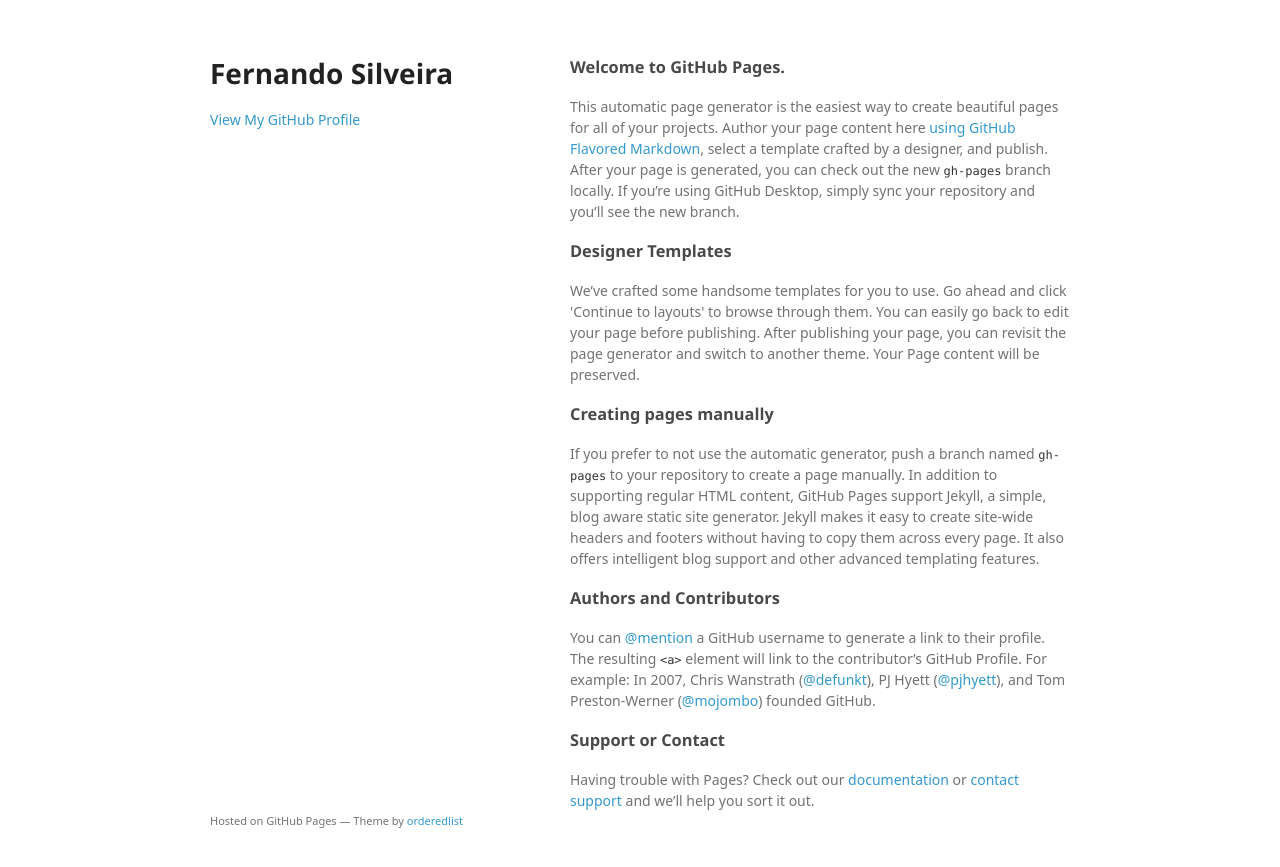
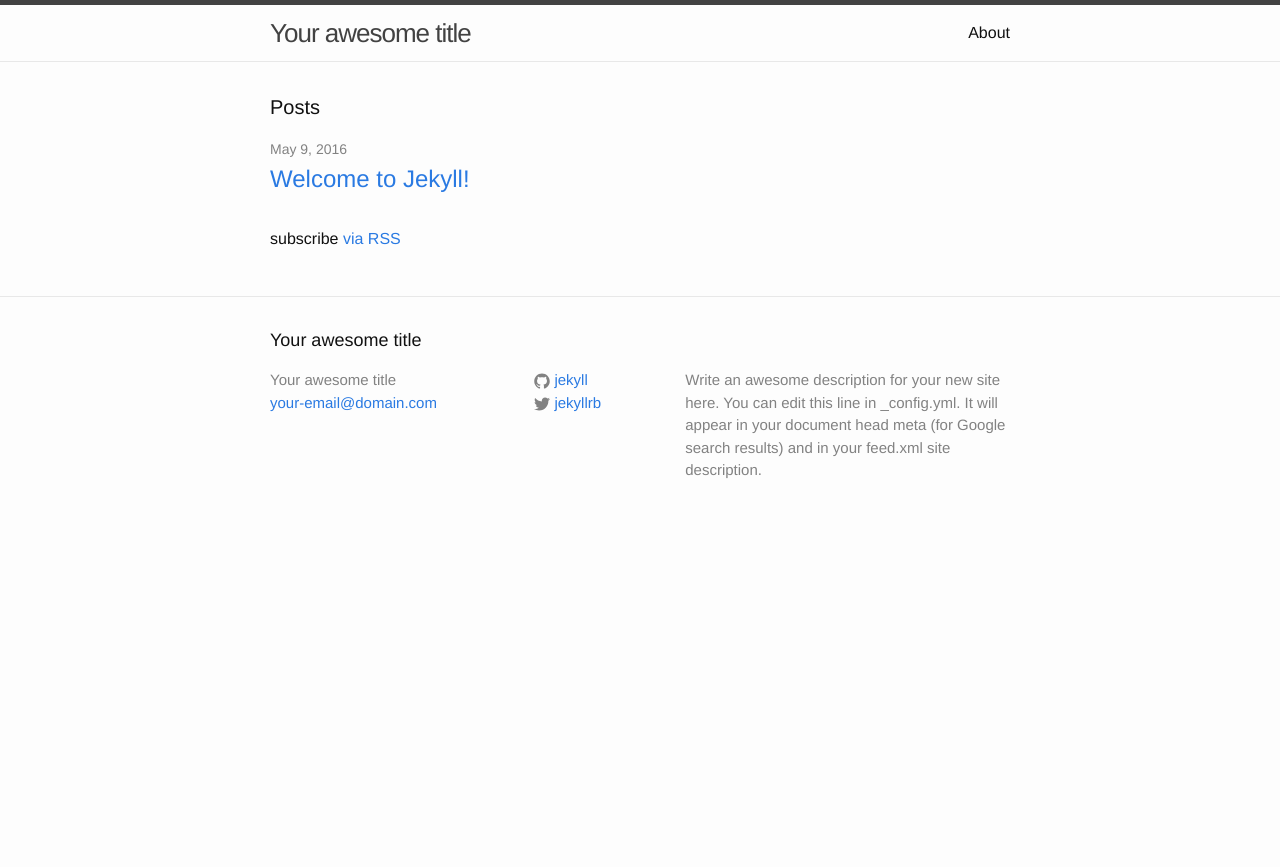
Before and after one commit to swrh/swrh.github.io, a Jekyll site: the page built from index.html, in a window 1280 px wide. Shown: the top 867 px of the page. Built offline with Jekyll 4.4.1, drawn with Linux system fonts in a browser that asks for light colours; some web fonts are replaced.

Commit message:
Revert "Replace master branch with page content via GitHub"
This reverts commit 45937198b719e16520b57cb3783fb13b702d023b.

```diff
--- a/index.html
+++ b/index.html
@@ -1,58 +1,23 @@
-<!doctype html>
-<html>
-  <head>
-    <meta charset="utf-8">
-    <meta http-equiv="X-UA-Compatible" content="chrome=1">
-    <title>Fernando Silveira by swrh</title>
+---
+layout: default
+---
 
-    <link rel="stylesheet" href="stylesheets/styles.css">
-    <link rel="stylesheet" href="stylesheets/github-light.css">
-    <meta name="viewport" content="width=device-width">
-    <!--[if lt IE 9]>
-    <script src="//html5shiv.googlecode.com/svn/trunk/html5.js"></script>
-    <![endif]-->
-  </head>
-  <body>
-    <div class="wrapper">
-      <header>
-        <h1>Fernando Silveira</h1>
-        <p></p>
+<div class="home">
 
+  <h1 class="page-heading">Posts</h1>
 
-        <p class="view"><a href="https://github.com/swrh">View My GitHub Profile</a></p>
+  <ul class="post-list">
+    {% for post in site.posts %}
+      <li>
+        <span class="post-meta">{{ post.date | date: "%b %-d, %Y" }}</span>
 
-      </header>
-      <section>
-        <h3>
-<a id="welcome-to-github-pages" class="anchor" href="#welcome-to-github-pages" aria-hidden="true"><span aria-hidden="true" class="octicon octicon-link"></span></a>Welcome to GitHub Pages.</h3>
+        <h2>
+          <a class="post-link" href="{{ post.url | prepend: site.baseurl }}">{{ post.title }}</a>
+        </h2>
+      </li>
+    {% endfor %}
+  </ul>
 
-<p>This automatic page generator is the easiest way to create beautiful pages for all of your projects. Author your page content here <a href="https://guides.github.com/features/mastering-markdown/">using GitHub Flavored Markdown</a>, select a template crafted by a designer, and publish. After your page is generated, you can check out the new <code>gh-pages</code> branch locally. If you’re using GitHub Desktop, simply sync your repository and you’ll see the new branch.</p>
+  <p class="rss-subscribe">subscribe <a href="{{ "/feed.xml" | prepend: site.baseurl }}">via RSS</a></p>
 
-<h3>
-<a id="designer-templates" class="anchor" href="#designer-templates" aria-hidden="true"><span aria-hidden="true" class="octicon octicon-link"></span></a>Designer Templates</h3>
-
-<p>We’ve crafted some handsome templates for you to use. Go ahead and click 'Continue to layouts' to browse through them. You can easily go back to edit your page before publishing. After publishing your page, you can revisit the page generator and switch to another theme. Your Page content will be preserved.</p>
-
-<h3>
-<a id="creating-pages-manually" class="anchor" href="#creating-pages-manually" aria-hidden="true"><span aria-hidden="true" class="octicon octicon-link"></span></a>Creating pages manually</h3>
-
-<p>If you prefer to not use the automatic generator, push a branch named <code>gh-pages</code> to your repository to create a page manually. In addition to supporting regular HTML content, GitHub Pages support Jekyll, a simple, blog aware static site generator. Jekyll makes it easy to create site-wide headers and footers without having to copy them across every page. It also offers intelligent blog support and other advanced templating features.</p>
-
-<h3>
-<a id="authors-and-contributors" class="anchor" href="#authors-and-contributors" aria-hidden="true"><span aria-hidden="true" class="octicon octicon-link"></span></a>Authors and Contributors</h3>
-
-<p>You can <a href="https://help.github.com/articles/basic-writing-and-formatting-syntax/#mentioning-users-and-teams" class="user-mention">@mention</a> a GitHub username to generate a link to their profile. The resulting <code>&lt;a&gt;</code> element will link to the contributor’s GitHub Profile. For example: In 2007, Chris Wanstrath (<a href="https://github.com/defunkt" class="user-mention">@defunkt</a>), PJ Hyett (<a href="https://github.com/pjhyett" class="user-mention">@pjhyett</a>), and Tom Preston-Werner (<a href="https://github.com/mojombo" class="user-mention">@mojombo</a>) founded GitHub.</p>
-
-<h3>
-<a id="support-or-contact" class="anchor" href="#support-or-contact" aria-hidden="true"><span aria-hidden="true" class="octicon octicon-link"></span></a>Support or Contact</h3>
-
-<p>Having trouble with Pages? Check out our <a href="https://help.github.com/pages">documentation</a> or <a href="https://github.com/contact">contact support</a> and we’ll help you sort it out.</p>
-      </section>
-      <footer>
-        <p><small>Hosted on GitHub Pages &mdash; Theme by <a href="https://github.com/orderedlist">orderedlist</a></small></p>
-      </footer>
-    </div>
-    <script src="javascripts/scale.fix.js"></script>
-
-  </body>
-</html>
+</div>
--- a/javascripts/scale.fix.js
+++ /dev/null
@@ -1,17 +0,0 @@
-var metas = document.getElementsByTagName('meta');
-var i;
-if (navigator.userAgent.match(/iPhone/i)) {
-  for (i=0; i<metas.length; i++) {
-    if (metas[i].name == "viewport") {
-      metas[i].content = "width=device-width, minimum-scale=1.0, maximum-scale=1.0";
-    }
-  }
-  document.addEventListener("gesturestart", gestureStart, false);
-}
-function gestureStart() {
-  for (i=0; i<metas.length; i++) {
-    if (metas[i].name == "viewport") {
-      metas[i].content = "width=device-width, minimum-scale=0.25, maximum-scale=1.6";
-    }
-  }
-}
--- a/stylesheets/github-light.css
+++ /dev/null
@@ -1,123 +0,0 @@
-/*
-The MIT License (MIT)
-
-Copyright (c) 2015 GitHub, Inc.
-
-Permission is hereby granted, free of charge, to any person obtaining a copy
-of this software and associated documentation files (the "Software"), to deal
-in the Software without restriction, including without limitation the rights
-to use, copy, modify, merge, publish, distribute, sublicense, and/or sell
-copies of the Software, and to permit persons to whom the Software is
-furnished to do so, subject to the following conditions:
-
-The above copyright notice and this permission notice shall be included in all
-copies or substantial portions of the Software.
-
-THE SOFTWARE IS PROVIDED "AS IS", WITHOUT WARRANTY OF ANY KIND, EXPRESS OR
-IMPLIED, INCLUDING BUT NOT LIMITED TO THE WARRANTIES OF MERCHANTABILITY,
-FITNESS FOR A PARTICULAR PURPOSE AND NONINFRINGEMENT. IN NO EVENT SHALL THE
-AUTHORS OR COPYRIGHT HOLDERS BE LIABLE FOR ANY CLAIM, DAMAGES OR OTHER
-LIABILITY, WHETHER IN AN ACTION OF CONTRACT, TORT OR OTHERWISE, ARISING FROM,
-OUT OF OR IN CONNECTION WITH THE SOFTWARE OR THE USE OR OTHER DEALINGS IN THE
-SOFTWARE.
-
-*/
-
-.pl-c /* comment */ {
-  color: #969896;
-}
-
-.pl-c1      /* constant, markup.raw, meta.diff.header, meta.module-reference, meta.property-name, support, support.constant, support.variable, variable.other.constant */,
-.pl-s .pl-v /* string variable */ {
-  color: #0086b3;
-}
-
-.pl-e  /* entity */,
-.pl-en /* entity.name */ {
-  color: #795da3;
-}
-
-.pl-s .pl-s1 /* string source */,
-.pl-smi      /* storage.modifier.import, storage.modifier.package, storage.type.java, variable.other, variable.parameter.function */ {
-  color: #333;
-}
-
-.pl-ent /* entity.name.tag */ {
-  color: #63a35c;
-}
-
-.pl-k /* keyword, storage, storage.type */ {
-  color: #a71d5d;
-}
-
-.pl-pds              /* punctuation.definition.string, string.regexp.character-class */,
-.pl-s                /* string */,
-.pl-s .pl-pse .pl-s1 /* string punctuation.section.embedded source */,
-.pl-sr               /* string.regexp */,
-.pl-sr .pl-cce       /* string.regexp constant.character.escape */,
-.pl-sr .pl-sra       /* string.regexp string.regexp.arbitrary-repitition */,
-.pl-sr .pl-sre       /* string.regexp source.ruby.embedded */ {
-  color: #183691;
-}
-
-.pl-v /* variable */ {
-  color: #ed6a43;
-}
-
-.pl-id /* invalid.deprecated */ {
-  color: #b52a1d;
-}
-
-.pl-ii /* invalid.illegal */ {
-  background-color: #b52a1d;
-  color: #f8f8f8;
-}
-
-.pl-sr .pl-cce /* string.regexp constant.character.escape */ {
-  color: #63a35c;
-  font-weight: bold;
-}
-
-.pl-ml /* markup.list */ {
-  color: #693a17;
-}
-
-.pl-mh        /* markup.heading */,
-.pl-mh .pl-en /* markup.heading entity.name */,
-.pl-ms        /* meta.separator */ {
-  color: #1d3e81;
-  font-weight: bold;
-}
-
-.pl-mq /* markup.quote */ {
-  color: #008080;
-}
-
-.pl-mi /* markup.italic */ {
-  color: #333;
-  font-style: italic;
-}
-
-.pl-mb /* markup.bold */ {
-  color: #333;
-  font-weight: bold;
-}
-
-.pl-md /* markup.deleted, meta.diff.header.from-file */ {
-  background-color: #ffecec;
-  color: #bd2c00;
-}
-
-.pl-mi1 /* markup.inserted, meta.diff.header.to-file */ {
-  background-color: #eaffea;
-  color: #55a532;
-}
-
-.pl-mdr /* meta.diff.range */ {
-  color: #795da3;
-  font-weight: bold;
-}
-
-.pl-mo /* meta.output */ {
-  color: #1d3e81;
-}
--- a/stylesheets/styles.css
+++ /dev/null
@@ -1,324 +0,0 @@
-@font-face {
-  font-family: 'Noto Sans';
-  font-weight: 400;
-  font-style: normal;
-  src: url('../fonts/Noto-Sans-regular/Noto-Sans-regular.eot');
-  src: url('../fonts/Noto-Sans-regular/Noto-Sans-regular.eot?#iefix') format('embedded-opentype'),
-       local('Noto Sans'),
-       local('Noto-Sans-regular'),
-       url('../fonts/Noto-Sans-regular/Noto-Sans-regular.woff2') format('woff2'),
-       url('../fonts/Noto-Sans-regular/Noto-Sans-regular.woff') format('woff'),
-       url('../fonts/Noto-Sans-regular/Noto-Sans-regular.ttf') format('truetype'),
-       url('../fonts/Noto-Sans-regular/Noto-Sans-regular.svg#NotoSans') format('svg');
-}
-
-@font-face {
-  font-family: 'Noto Sans';
-  font-weight: 700;
-  font-style: normal;
-  src: url('../fonts/Noto-Sans-700/Noto-Sans-700.eot');
-  src: url('../fonts/Noto-Sans-700/Noto-Sans-700.eot?#iefix') format('embedded-opentype'),
-       local('Noto Sans Bold'),
-       local('Noto-Sans-700'),
-       url('../fonts/Noto-Sans-700/Noto-Sans-700.woff2') format('woff2'),
-       url('../fonts/Noto-Sans-700/Noto-Sans-700.woff') format('woff'),
-       url('../fonts/Noto-Sans-700/Noto-Sans-700.ttf') format('truetype'),
-       url('../fonts/Noto-Sans-700/Noto-Sans-700.svg#NotoSans') format('svg');
-}
-
-@font-face {
-  font-family: 'Noto Sans';
-  font-weight: 400;
-  font-style: italic;
-  src: url('../fonts/Noto-Sans-italic/Noto-Sans-italic.eot');
-  src: url('../fonts/Noto-Sans-italic/Noto-Sans-italic.eot?#iefix') format('embedded-opentype'),
-       local('Noto Sans Italic'),
-       local('Noto-Sans-italic'),
-       url('../fonts/Noto-Sans-italic/Noto-Sans-italic.woff2') format('woff2'),
-       url('../fonts/Noto-Sans-italic/Noto-Sans-italic.woff') format('woff'),
-       url('../fonts/Noto-Sans-italic/Noto-Sans-italic.ttf') format('truetype'),
-       url('../fonts/Noto-Sans-italic/Noto-Sans-italic.svg#NotoSans') format('svg');
-}
-
-@font-face {
-  font-family: 'Noto Sans';
-  font-weight: 700;
-  font-style: italic;
-  src: url('../fonts/Noto-Sans-700italic/Noto-Sans-700italic.eot');
-  src: url('../fonts/Noto-Sans-700italic/Noto-Sans-700italic.eot?#iefix') format('embedded-opentype'),
-       local('Noto Sans Bold Italic'),
-       local('Noto-Sans-700italic'),
-       url('../fonts/Noto-Sans-700italic/Noto-Sans-700italic.woff2') format('woff2'),
-       url('../fonts/Noto-Sans-700italic/Noto-Sans-700italic.woff') format('woff'),
-       url('../fonts/Noto-Sans-700italic/Noto-Sans-700italic.ttf') format('truetype'),
-       url('../fonts/Noto-Sans-700italic/Noto-Sans-700italic.svg#NotoSans') format('svg');
-}
-
-body {
-  background-color: #fff;
-  padding:50px;
-  font: 14px/1.5 "Noto Sans", "Helvetica Neue", Helvetica, Arial, sans-serif;
-  color:#727272;
-  font-weight:400;
-}
-
-h1, h2, h3, h4, h5, h6 {
-  color:#222;
-  margin:0 0 20px;
-}
-
-p, ul, ol, table, pre, dl {
-  margin:0 0 20px;
-}
-
-h1, h2, h3 {
-  line-height:1.1;
-}
-
-h1 {
-  font-size:28px;
-}
-
-h2 {
-  color:#393939;
-}
-
-h3, h4, h5, h6 {
-  color:#494949;
-}
-
-a {
-  color:#39c;
-  text-decoration:none;
-}
-
-a:hover {
-  color:#069;
-}
-
-a small {
-  font-size:11px;
-  color:#777;
-  margin-top:-0.3em;
-  display:block;
-}
-
-a:hover small {
-  color:#777;
-}
-
-.wrapper {
-  width:860px;
-  margin:0 auto;
-}
-
-blockquote {
-  border-left:1px solid #e5e5e5;
-  margin:0;
-  padding:0 0 0 20px;
-  font-style:italic;
-}
-
-code, pre {
-  font-family:Monaco, Bitstream Vera Sans Mono, Lucida Console, Terminal, Consolas, Liberation Mono, DejaVu Sans Mono, Courier New, monospace;
-  color:#333;
-  font-size:12px;
-}
-
-pre {
-  padding:8px 15px;
-  background: #f8f8f8;
-  border-radius:5px;
-  border:1px solid #e5e5e5;
-  overflow-x: auto;
-}
-
-table {
-  width:100%;
-  border-collapse:collapse;
-}
-
-th, td {
-  text-align:left;
-  padding:5px 10px;
-  border-bottom:1px solid #e5e5e5;
-}
-
-dt {
-  color:#444;
-  font-weight:700;
-}
-
-th {
-  color:#444;
-}
-
-img {
-  max-width:100%;
-}
-
-header {
-  width:270px;
-  float:left;
-  position:fixed;
-  -webkit-font-smoothing:subpixel-antialiased;
-}
-
-header ul {
-  list-style:none;
-  height:40px;
-  padding:0;
-  background: #f4f4f4;
-  border-radius:5px;
-  border:1px solid #e0e0e0;
-  width:270px;
-}
-
-header li {
-  width:89px;
-  float:left;
-  border-right:1px solid #e0e0e0;
-  height:40px;
-}
-
-header li:first-child a {
-  border-radius:5px 0 0 5px;
-}
-
-header li:last-child a {
-  border-radius:0 5px 5px 0;
-}
-
-header ul a {
-  line-height:1;
-  font-size:11px;
-  color:#999;
-  display:block;
-  text-align:center;
-  padding-top:6px;
-  height:34px;
-}
-
-header ul a:hover {
-  color:#999;
-}
-
-header ul a:active {
-  background-color:#f0f0f0;
-}
-
-strong {
-  color:#222;
-  font-weight:700;
-}
-
-header ul li + li + li {
-  border-right:none;
-  width:89px;
-}
-
-header ul a strong {
-  font-size:14px;
-  display:block;
-  color:#222;
-}
-
-section {
-  width:500px;
-  float:right;
-  padding-bottom:50px;
-}
-
-small {
-  font-size:11px;
-}
-
-hr {
-  border:0;
-  background:#e5e5e5;
-  height:1px;
-  margin:0 0 20px;
-}
-
-footer {
-  width:270px;
-  float:left;
-  position:fixed;
-  bottom:50px;
-  -webkit-font-smoothing:subpixel-antialiased;
-}
-
-@media print, screen and (max-width: 960px) {
-
-  div.wrapper {
-    width:auto;
-    margin:0;
-  }
-
-  header, section, footer {
-    float:none;
-    position:static;
-    width:auto;
-  }
-
-  header {
-    padding-right:320px;
-  }
-
-  section {
-    border:1px solid #e5e5e5;
-    border-width:1px 0;
-    padding:20px 0;
-    margin:0 0 20px;
-  }
-
-  header a small {
-    display:inline;
-  }
-
-  header ul {
-    position:absolute;
-    right:50px;
-    top:52px;
-  }
-}
-
-@media print, screen and (max-width: 720px) {
-  body {
-    word-wrap:break-word;
-  }
-
-  header {
-    padding:0;
-  }
-
-  header ul, header p.view {
-    position:static;
-  }
-
-  pre, code {
-    word-wrap:normal;
-  }
-}
-
-@media print, screen and (max-width: 480px) {
-  body {
-    padding:15px;
-  }
-
-  header ul {
-    width:99%;
-  }
-
-  header li, header ul li + li + li {
-    width:33%;
-  }
-}
-
-@media print {
-  body {
-    padding:0.4in;
-    font-size:12pt;
-    color:#444;
-  }
-}
```
Also changed, not shown: params.json (deleted, +0 -6 lines).
